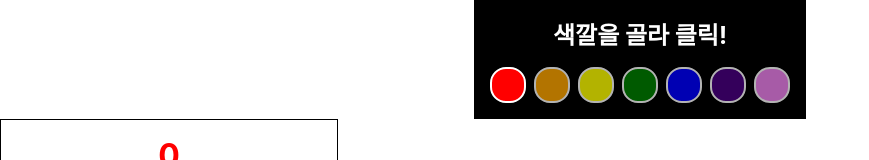
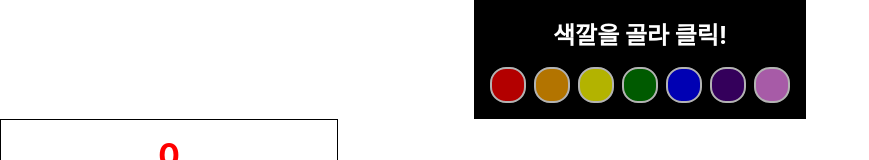
Before and after one commit to seedevk8s/learn-redux2, a React (Create React App) app: page / in a window 1280 px wide. Shown: the top 160 px of the page, without its empty margins (0-869 px from the left). Built offline with nearby package versions, Linux system fonts and the light colour scheme.

Commit message:
Uncaught TypeError: onSelect is not a function 에러나는 상태임

```diff
--- a/src/App.js
+++ b/src/App.js
@@ -1,18 +1,23 @@
-import React from 'react';
-import logo from './logo.svg';
+import React, { Component } from 'react';
+
 import './App.css';
-import Palette from './components/Palette';
+
 import Counter from "./components/Counter";
 import WaitingList from "./components/WaitingItem";
+import PaletteContainer from './containers/PaletteContainer';       // (1) 불러오기
 
-function App() {
+class App extends Component {
+    render() {
         return (
             <div className="App">
-      <Palette selected="red" />
+                <PaletteContainer  />   {/* (2) 대체하기 */}
                 <Counter value={0} color="red" />
                 <WaitingList/>
             </div>
         );
     }
+}
+
+
 
 export default App;
--- a/src/components/Palette.js
+++ b/src/components/Palette.js
@@ -22,7 +22,10 @@ const Palette = ({ selected, onSelect }) => {
               {
                   colors.map(color => (
                       <PaletteItem
-                        color={color} key={color} active={selected === color}
+                        color={color}
+                        key={color}
+                        active={selected === color}
+                        onClick={() => onSelect(color)}         // onClick 구현
                       />
                   ))
               }
--- /dev/null
+++ b/src/containers/PaletteContainer.js
@@ -0,0 +1,33 @@
+import React, { Component } from 'react';
+import { connect } from 'react-redux';
+import Palette from '../components/Palette'
+import { changeColor } from "../store/modules/counter";
+
+class PaletteContainer extends Component {
+    handleSelect = color => {
+        const { changeColor } = this.props;
+        console.log('what');
+        changeColor(color);
+    };
+
+    render() {
+        const { color } = this.props;
+        return <Palette onSelect={this.handleSelect()} selected={color}/>;
+    }
+}
+
+// props 로 넣어줄 스토어 상태값
+const mapStateToProps = state => ({
+    color: state.counter.color,
+});
+
+// props 로 넣어줄 액션 생성함수
+const mapDispatchToProps = dispatch => ({
+   changeColor: color => dispatch(changeColor(color)),
+});
+
+// 컴포넌트에 리덕스 스토어를 연동해 줄때에는 connect 함수 사용
+export default connect (
+    mapStateToProps,
+    mapDispatchToProps
+)(PaletteContainer);
--- a/src/index.js
+++ b/src/index.js
@@ -5,14 +5,22 @@ import ReactDOM from 'react-dom';
 import {createStore} from "redux";
 import rootReducer from './store/modules';
 
+// (3) Provider  불러오기
+import { Provider } from 'react-redux';
+
 import './index.css';
 import App from './App';
 import registerServiceWorker from './registerServiceWorker';
 
 // (2) 스토어를 만들고 현재 값 확인해 보기
 const store = createStore(rootReducer);
-console.log(store.getState());
+//console.log(store.getState());
 
-ReactDOM.render(<App />, document.getElementById('root'));
+ReactDOM.render(
+    <Provider store={store}>
+        <App />
+    </Provider>,
+    document.getElementById('root')
+);
 
 registerServiceWorker();
```
Lines whose indentation alone changed are shown as unchanged.
